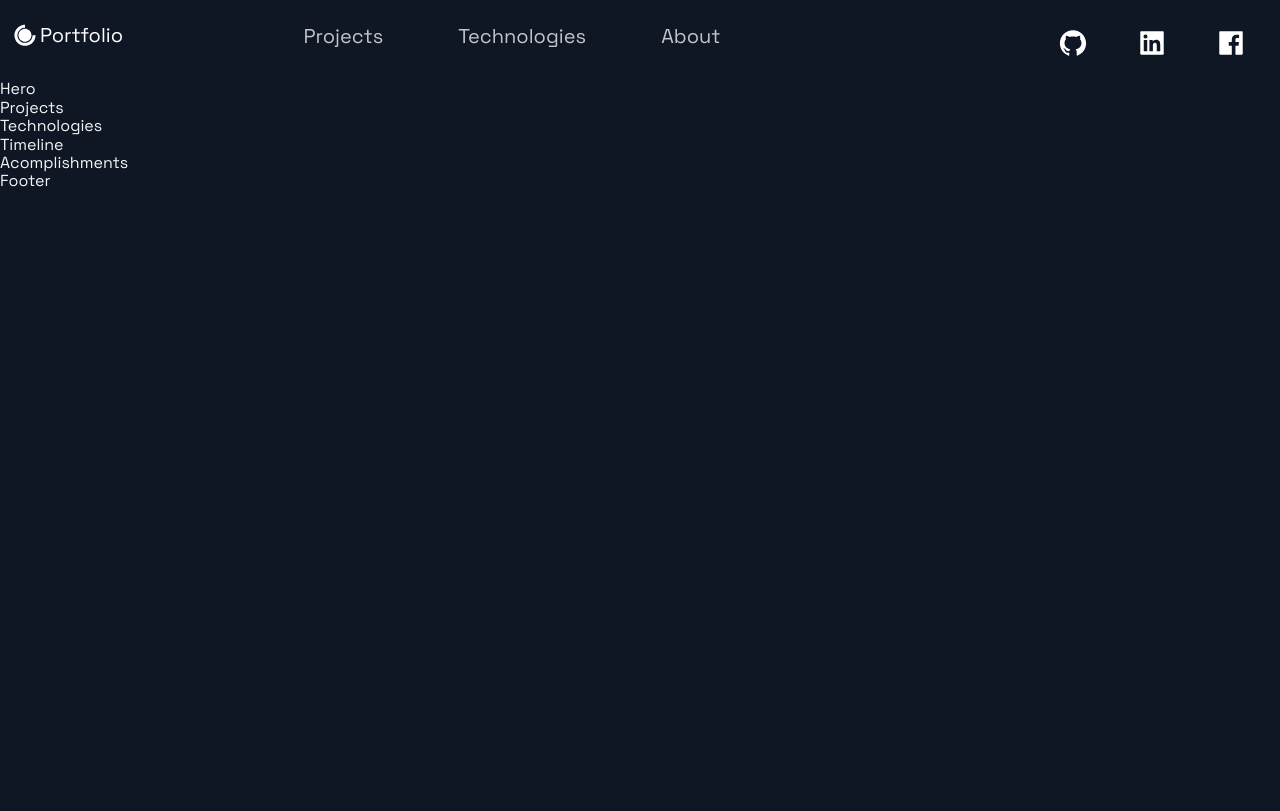
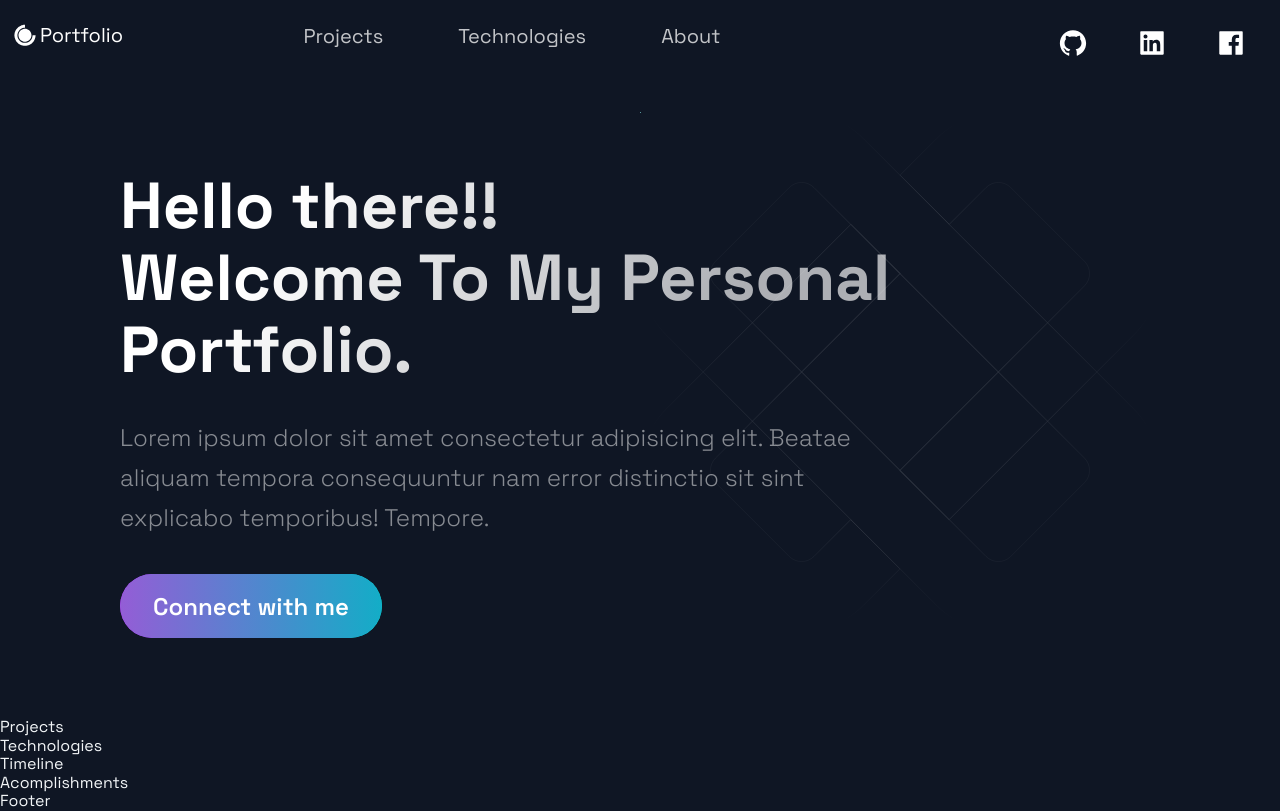
Before and after one commit to hisup07/portfoliowebstite, a Next.js app: page / in a window 1280 px wide. Built offline with nearby package versions, Linux system fonts and the light colour scheme.

Commit message:
complete hero section

```diff
--- a/src/components/Hero/Hero.js
+++ b/src/components/Hero/Hero.js
@@ -1,13 +1,34 @@
 import React from 'react';
 
-import { Section, SectionText, SectionTitle } from '../../styles/GlobalComponents';
+import {
+  Section,
+  SectionText,
+  SectionTitle,
+} from '../../styles/GlobalComponents';
 import Button from '../../styles/GlobalComponents/Button';
 import { LeftSection } from './HeroStyles';
 
 const Hero = (props) => (
-  <div>
-    Hero
-  </div>
+  <Section row nopadding>
+    <LeftSection>
+      <SectionTitle main center>
+        Hello there!! <br />
+        Welcome To My Personal Portfolio.
+      </SectionTitle>
+      <SectionText>
+        Lorem ipsum dolor sit amet consectetur adipisicing elit. Beatae aliquam
+        tempora consequuntur nam error distinctio sit sint explicabo temporibus!
+        Tempore.
+      </SectionText>
+      <Button
+        onClick={() => {
+          console.log('hello');
+        }}
+      >
+        Connect with me
+      </Button>
+    </LeftSection>
+  </Section>
 );
 
 export default Hero;
--- a/src/pages/index.js
+++ b/src/pages/index.js
@@ -10,10 +10,10 @@
 const Home = () => {
   return (
     <Layout>
-      {/* <Section grid> */}
+      <Section grid>
         <Hero />
-        {/* <BgAnimation /> */}
-      {/* </Section> */}
+        <BgAnimation />
+      </Section>
       <Projects />
       <Technologies />
       <Timeline />
```
